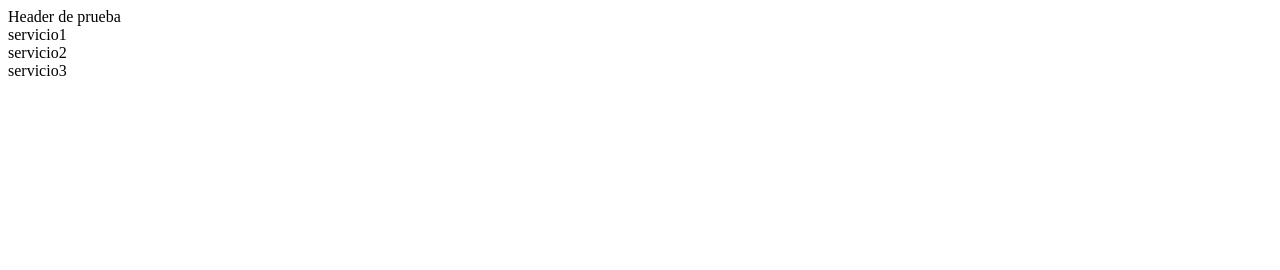
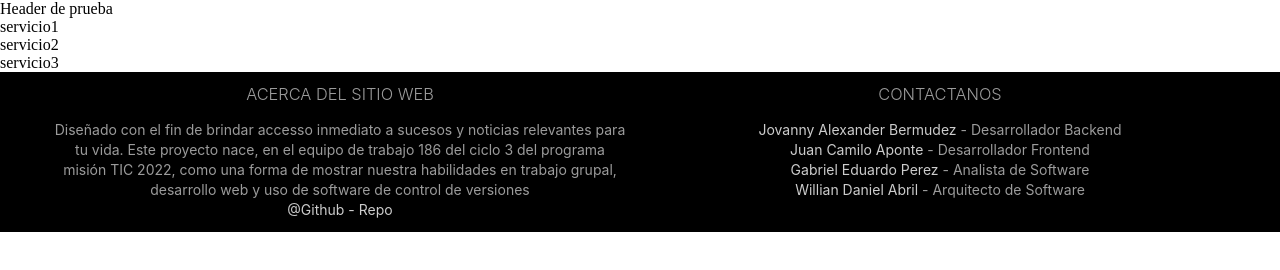
Before and after one commit to NoWizards/semana-1-186, a website: page src/index.html in a window 1280 px wide. Drawn offline with Linux system fonts and the light colour scheme.

Commit message:
footer completed

```diff
--- /dev/null
+++ b/src/footer.css
@@ -0,0 +1,39 @@
+*{
+    margin: 0;
+    padding: 0;
+    box-sizing: border-box;
+}
+
+.footer{
+    font-family: -apple-system, BlinkMacSystemFont, 'Segoe UI', Roboto, Oxygen, Ubuntu, Cantarell, 'Open Sans', 'Helvetica Neue', sans-serif;
+    width: 100%;
+    display: flex;
+    justify-content: center;
+    flex-wrap: wrap;
+    background-color: #000;
+    color: #9b9b9b;
+    font-size: 14px;
+    line-height: 20px;
+}
+.footer__column-title{
+    text-transform: uppercase;
+    font-weight: 300;
+    margin-bottom: 16px;
+}
+.footer__column-info, .footer__column-contact{
+    width: 600px;
+    padding: 12px;
+    text-align: center;
+}
+
+.footer__contact-list{
+    list-style-type: none;
+
+}
+.footer a {
+    text-decoration: none;
+    color: #ccc;
+}
+/* .footer__site-info{
+    padding: 0 24px;
+} */
--- a/src/index.html
+++ b/src/index.html
@@ -4,6 +4,7 @@
     <meta charset="UTF-8">
     <meta name="viewport" content="width=device-width, initial-scale=1.0">
     <title>Agencia de Noticias</title>
+    <link rel="stylesheet" href="footer.css">
 </head>
 <body>
 <header>
@@ -22,9 +23,22 @@
 <div class="element">
     servicio3
 </div>
-<section id="footer">
-    <div></div>
-    <div></div>
-</section>
+<footer class="footer">
+    <div class="footer__column-info">
+        <h3 class="footer__column-title">Acerca del Sitio web</h3>
+        <p class="footer__site-info">Diseñado con el fin de brindar accesso inmediato a sucesos y noticias relevantes para tu vida.  Este proyecto nace, en el equipo de trabajo 186 del ciclo 3 del programa misión TIC 2022, como una forma de mostrar nuestra habilidades en trabajo grupal, desarrollo web y uso de software de control de versiones</p>
+        <a href="https://github.com/NoWizards/semana-1-186">@Github - Repo</a>
+    </div>
+    <div class="footer__column-contact">
+        <h3 class="footer__column-title">Contactanos</h3>
+        <ul class="footer__contact-list">
+            <li><a href="https://github.com/JovannyAlexander">Jovanny Alexander Bermudez</a> - Desarrollador Backend</li>
+            <li><a href="https://github.com/jcaponteb">Juan Camilo Aponte</a> -  Desarrollador Frontend</li>
+            <li><a href="https://github.com/gaboperezayala">Gabriel Eduardo Perez</a> - Analista de Software</li>
+            <li><a href="https://github.com/NoWizards">Willian Daniel Abril</a> -  Arquitecto de Software</li>
+        </ul>
+
+    </div>
+</footer>
 </body>
 </html>
```
